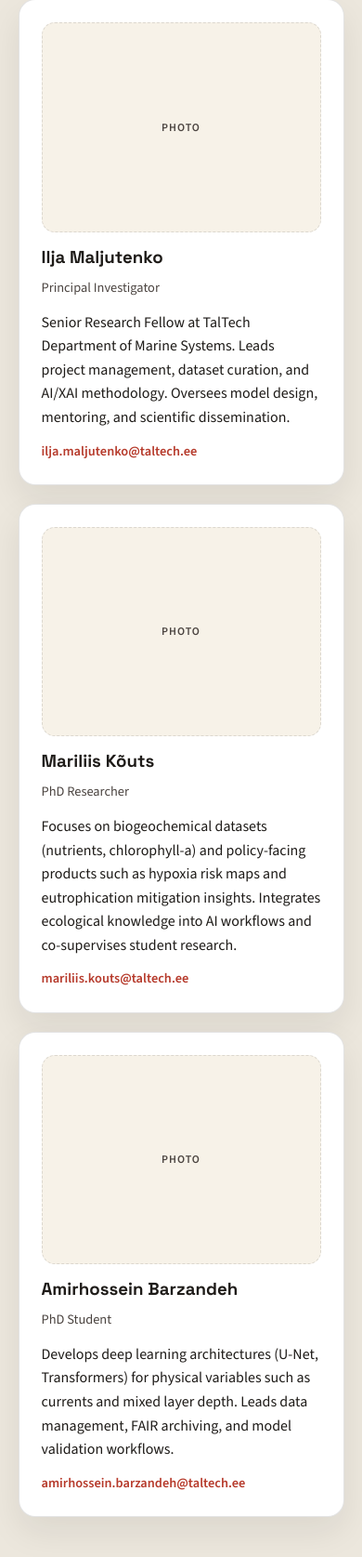
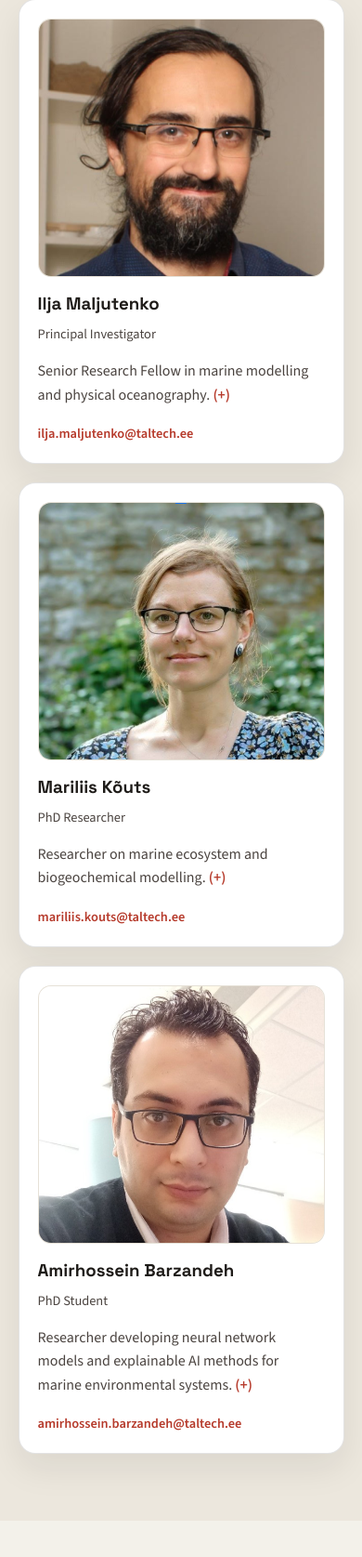
Before and after one commit to iljamal/AIMES.github.io, a plain HTML site: page index.html in a window 390 px wide. Shown: the part 2755-4430 px from the top of the page at 93% size. Drawn offline with nearby package versions, Linux system fonts and the light colour scheme.

Commit message:
added bio, photos, papers

```diff
--- a/assets/css/style.css
+++ b/assets/css/style.css
@@ -398,22 +398,18 @@ ul {
   box-shadow: 0 16px 36px rgba(30, 27, 24, 0.08);
   display: flex;
   flex-direction: column;
-  gap: 12px;
+  gap: 14px;
+  height: 100%;
 }
 
-.photo-placeholder {
+.profile-photo {
   width: 100%;
-  aspect-ratio: 4 / 3;
+  display: block;
+  height: auto;
   border-radius: 14px;
-  border: 1px dashed var(--line);
+  border: 1px solid rgba(30, 27, 24, 0.08);
   background: #f7f2e8;
-  color: var(--ink-soft);
-  display: grid;
-  place-items: center;
-  font-weight: 600;
-  letter-spacing: 0.08em;
-  text-transform: uppercase;
-  font-size: 0.75rem;
+  box-shadow: inset 0 1px 0 rgba(255, 255, 255, 0.5);
 }
 
 .profile-head h3 {
@@ -426,10 +422,48 @@ ul {
   color: var(--ink-soft);
 }
 
+.profile-summary {
+  list-style: none;
+  cursor: pointer;
+  color: var(--ink-soft);
+  line-height: 1.6;
+}
+
+.profile-bio-more {
+  color: var(--ink-soft);
+}
+
+.profile-summary::-webkit-details-marker {
+  display: none;
+}
+
+.profile-summary::marker {
+  content: "";
+}
+
+.profile-inline-toggle {
+  color: var(--accent-dark);
+  font-weight: 600;
+  white-space: nowrap;
+}
+
+.profile-bio-more p {
+  margin-top: 10px;
+  color: var(--ink-soft);
+  padding-top: 10px;
+  border-top: 1px solid var(--line);
+}
+
 .profile-meta {
   font-size: 0.9rem;
   font-weight: 600;
   color: var(--accent-dark);
+  margin-top: auto;
+  padding-top: 4px;
+}
+
+.profile-meta a:hover {
+  text-decoration: underline;
 }
 
 .publication-list {
@@ -627,6 +661,10 @@ ul {
     flex-direction: column;
     align-items: flex-start;
   }
+
+  .profile-card {
+    padding: 20px;
+  }
 }
 
 @media (prefers-reduced-motion: reduce) {
--- a/index.html
+++ b/index.html
@@ -129,44 +129,73 @@
           </div>
           <div class="grid profile-grid">
             <article class="profile-card reveal">
-              <div class="photo-placeholder" aria-hidden="true">Photo</div>
+              <img class="profile-photo" src="assets/ilja.png" alt="Portrait of Ilja Maljutenko" />
               <div class="profile-head">
                 <h3>Ilja Maljutenko</h3>
                 <span>Principal Investigator</span>
               </div>
+              <details class="profile-bio-more">
+                <summary class="profile-summary">
+                  Senior Research Fellow in marine modelling and physical oceanography.<span class="profile-inline-toggle"> (+)</span>
+                </summary>
                 <p>
-                Senior Research Fellow at TalTech Department of Marine Systems. Leads project management,
-                dataset curation, and AI/XAI methodology. Oversees model design, mentoring, and scientific
-                dissemination.
+                  Senior Research Fellow specializing in marine modelling and physical oceanography. In AIMES he
+                  leads project coordination, data management, and dataset curation. His work focuses on
+                  establishing reproducible modelling workflows, FAIR data archiving, and model validation
+                  frameworks. He also contributes expertise in ocean circulation modelling and supervises student
+                  research related to environmental modelling and data analysis.
                 </p>
-              <div class="profile-meta">ilja.maljutenko@taltech.ee</div>
+              </details>
+              <div class="profile-meta"><a href="mailto:ilja.maljutenko@taltech.ee">ilja.maljutenko@taltech.ee</a></div>
             </article>
 
             <article class="profile-card reveal">
-              <div class="photo-placeholder" aria-hidden="true">Photo</div>
+              <img class="profile-photo" src="assets/mariliis.png" alt="Portrait of Mariliis K&#245;uts" />
               <div class="profile-head">
                 <h3>Mariliis K&#245;uts</h3>
                 <span>PhD Researcher</span>
               </div>
+              <details class="profile-bio-more">
+                <summary class="profile-summary">
+                  Researcher on marine ecosystem and biogeochemical modelling.<span class="profile-inline-toggle"> (+)</span>
+                </summary>
                 <p>
-                Focuses on biogeochemical datasets (nutrients, chlorophyll-a) and policy-facing products such as
-                hypoxia risk maps and eutrophication mitigation insights. Integrates ecological knowledge into AI
-                workflows and co-supervises student research.
+                  Researcher specializing in marine ecosystem modelling and ecological data analysis. Her work
+                  focuses on biogeochemical datasets, including nutrients and chlorophyll-a, and their
+                  connection to ecosystem dynamics. Within AIMES she contributes ecological expertise to the AI
+                  modelling workflow and supports the development of policy-relevant products such as hypoxia
+                  risk assessments and eutrophication mitigation insights. She also co-supervises student
+                  research.
                 </p>
-              <div class="profile-meta">mariliis.kouts@taltech.ee</div>
+              </details>
+              <div class="profile-meta">
+                <a href="mailto:mariliis.kouts@taltech.ee">mariliis.kouts@taltech.ee</a>
+              </div>
             </article>
 
             <article class="profile-card reveal">
-              <div class="photo-placeholder" aria-hidden="true">Photo</div>
+              <img class="profile-photo" src="assets/amir.png" alt="Portrait of Amirhossein Barzandeh" />
               <div class="profile-head">
                 <h3>Amirhossein Barzandeh</h3>
                 <span>PhD Student</span>
               </div>
+              <details class="profile-bio-more">
+                <summary class="profile-summary">
+                  Researcher developing neural network models and explainable AI methods for marine environmental
+                  systems.<span class="profile-inline-toggle"> (+)</span>
+                </summary>
                 <p>
-                Develops deep learning architectures (U-Net, Transformers) for physical variables such as currents
-                and mixed layer depth. Leads data management, FAIR archiving, and model validation workflows.
+                  Researcher focusing on the development of AI-based modelling frameworks for marine systems. His
+                  work includes the partial emulation of simulated ocean variables using data-driven approaches,
+                  as well as the design of physics-informed and biogeochemistry-informed neural networks (PINN,
+                  BINN), explainable AI (XAI) approaches, and the integration of machine learning with
+                  environmental modelling. Within AIMES he contributes to model development, methodology design,
+                  and scientific dissemination, while also supervising student research.
                 </p>
-              <div class="profile-meta">amirhossein.barzandeh@taltech.ee</div>
+              </details>
+              <div class="profile-meta">
+                <a href="mailto:amirhossein.barzandeh@taltech.ee">amirhossein.barzandeh@taltech.ee</a>
+              </div>
             </article>
           </div>
         </div>
@@ -212,28 +241,21 @@
           <div>
             <h2>Resources</h2>
             <p>Selected publications and project repositories.</p>
-            <div class="resource-links">
-              <a href="#" class="resource">Papers & preprints (placeholder)</a>
-              <a href="#" class="resource">Project press releases (placeholder)</a>
-            </div>
             <div class="publication-list">
               <div class="publication">
-                Elken et al. (2024). Reconstruction of Baltic Gridded Sea Levels from Tide Gauge and Altimetry
-                Observations Using Spatiotemporal Statistics from Reanalysis. Remote Sensing, 16 (15), #2702.
-                DOI: 10.3390/rs16152702.
+➣ Barzandeh, A., Maljutenko, I., Rikka, S., & Raudsepp, U. (2026). sciCUN: A deep learning model for daily sea surface current fields inference—A case study of the Gulf of Riga. Ocean Modelling, 201, #102693. DOI: 10.1016/j.ocemod.2026.102693
+
               </div>
               <div class="publication">
-                Barzandeh et al. (2024). Sea surface circulation in the Baltic Sea: decomposed components and
-                pattern recognition. Scientific Reports, 14, #18649. DOI: 10.1038/s41598-024-69463-8.
+➣ Barzandeh, A., Ličer, M., Rus, M., Kristan, M., Maljutenko, I., Elken, J., Lagemaa, P., & Uiboupin, R. (2025). Application of the HIDRA2 deep-learning model for sea level forecasting along the Estonian coast of the Baltic Sea. Ocean Science, 21, 1315–1327. DOI: 10.5194/os-21-1315-2025
              </div>
-              <div class="publication">
-                Astrom et al. (2024). A large-scale high-resolution numerical model for sea-ice fragmentation
-                dynamics. The Cryosphere, 18 (5), 2429-2442. DOI: 10.5194/tc-18-2429-2024.
+
+            <div class="resource-links">
+              <a href="#" class="resource">Preprints & Presentations & Posters </a>
+
+<!--              <a href="#" class="resource">Project press releases (placeholder)</a>  -->
             </div>
-              <div class="publication">
-                Lindenthal et al. (2024). Baltic Sea Surface Temperature Analysis 2022: Marine Heatwaves and
-                Seasonal Temperatures. State of the Planet, 4-osr8, 1-16. DOI: 10.5194/sp-4-osr8-16-2024.
-              </div>
+
             </div>
           </div>
           <div class="panel">
@@ -279,7 +301,7 @@
           <a href="#resources">Resources</a>
           <a href="#contact">Contact</a>
         </div>
-        <div class="footer-meta">(c) 2026 AIMES Consortium</div>
+        <div class="footer-meta">(c) 2026 AIMES TalTech</div>
       </div>
     </footer>
   </body>
```
Also changed, not shown: assets/amir.png (added), assets/ilja.png (added), assets/mariliis.png (added). Lines whose indentation alone changed are shown as unchanged.
